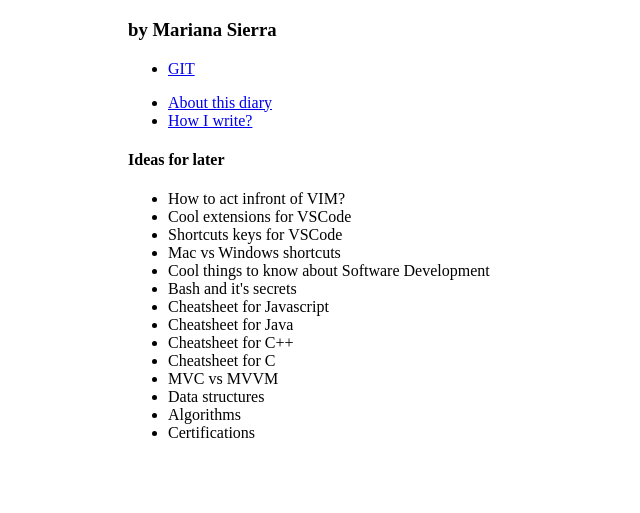
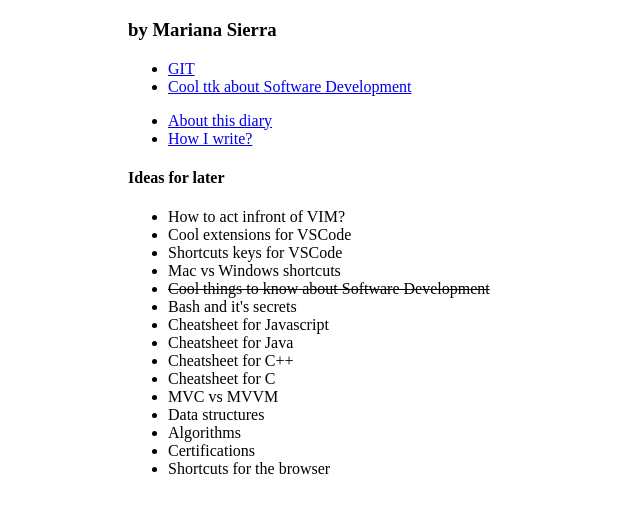
Before and after one commit to marsrmx/CSDiary, a plain HTML site: page index.html in a window 1280 px wide. Shown: the part 61-574 px from the top of the page, without its empty margins (0-640 px from the left). Drawn offline with Linux system fonts and the light colour scheme.

Commit message:
index change

```diff
--- a/index.html
+++ b/index.html
@@ -14,6 +14,7 @@
     <h3>by Mariana Sierra</h3>
     <ul>
         <li><a href="git.html">GIT</a></li>
+        <li><a href="swe.html">Cool ttk about Software Development</a></li>
     </ul>
     <ul>
         <li><a href="about.html">About this diary</a></li>
@@ -26,7 +27,7 @@
         <li>Cool extensions for VSCode</li>
         <li>Shortcuts keys for VSCode</li>
         <li>Mac vs Windows shortcuts</li>
-        <li>Cool things to know about Software Development</li>
+        <li><s>Cool things to know about Software Development</s></li>
         <li>Bash and it's secrets</li>
         <li>Cheatsheet for Javascript</li>
         <li>Cheatsheet for Java</li>
@@ -36,6 +37,7 @@
         <li>Data structures</li>
         <li>Algorithms</li>
         <li>Certifications</li>
+        <li>Shortcuts for the browser</li>
     </ul>
 </body>
 
```
